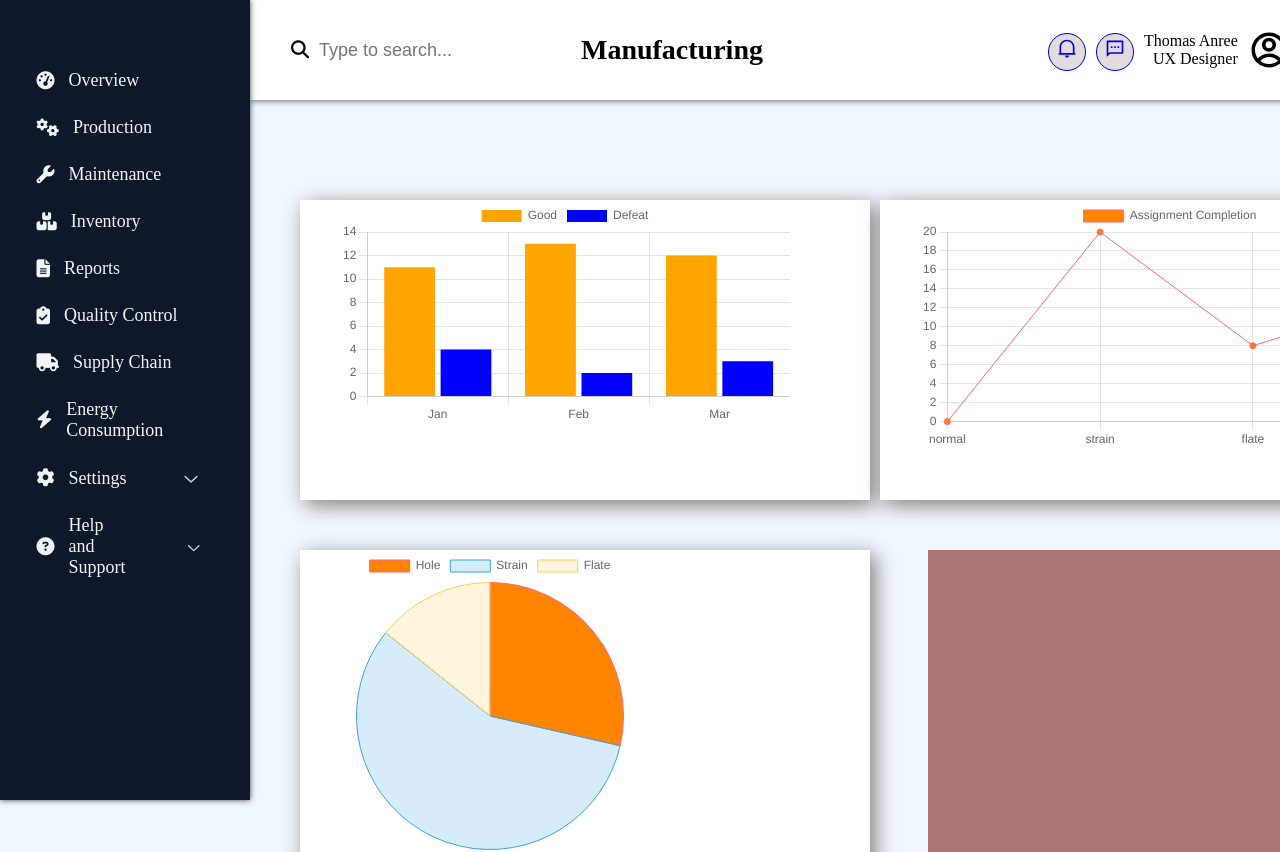
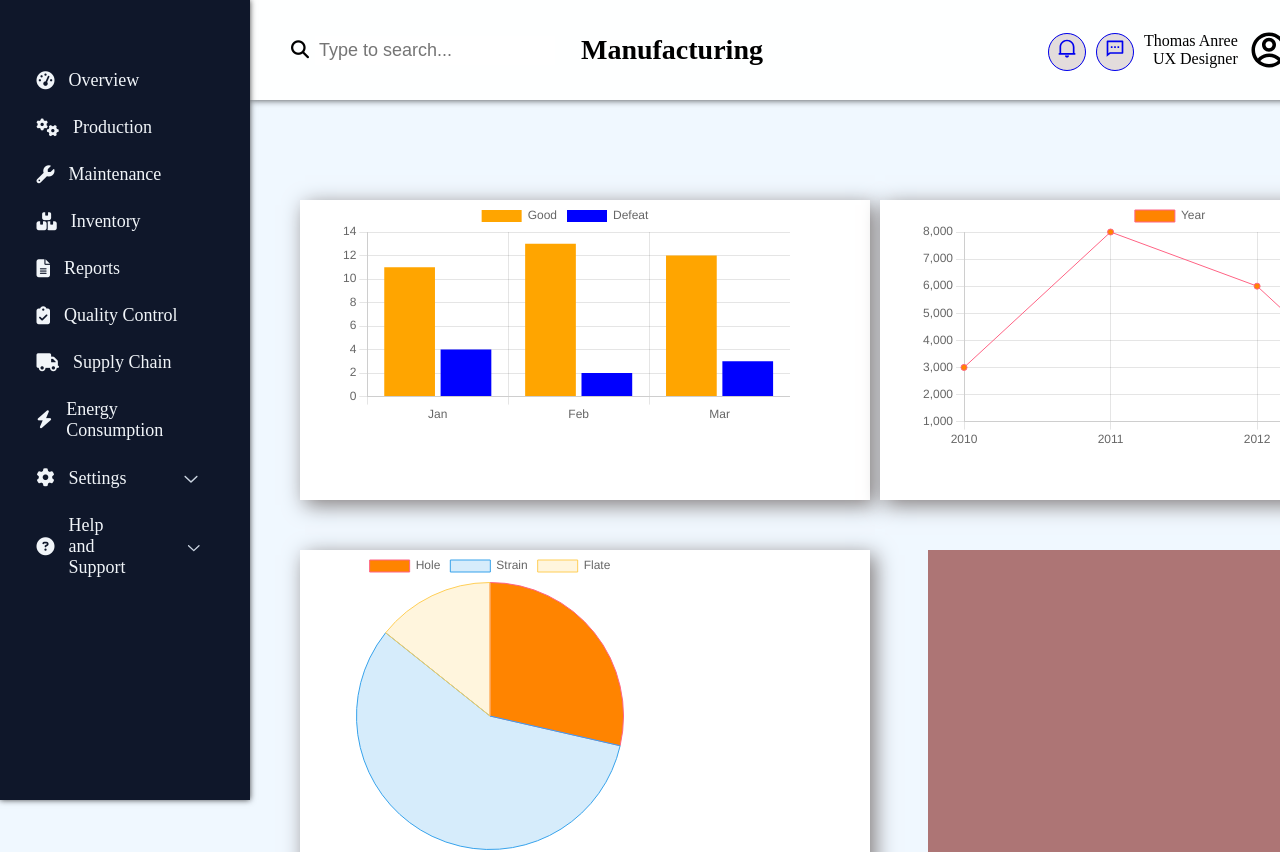
Before and after one commit to LansubTech2024/MES_Frontend, a React (Vite) app: page / in a window 1280 px wide. Shown: the top 852 px of the page. Built offline with nearby package versions, Linux system fonts and the light colour scheme.

Commit message:
add new feature

```diff
--- a/src/Components/Chart/Linechart.jsx
+++ b/src/Components/Chart/Linechart.jsx
@@ -15,11 +15,11 @@ PointElement
 )
 
 const data={
-  labels:["normal","strain","flate","hole"],
+  labels:["2010","2011","2012","2013"],
   datasets:[
     {
-      label: "Assignment Completion",
-      data: [0,20,8,13],
+      label: "Year",
+      data: [3000,8000,6000,1000],
       backgroundColor: [
         "rgba(255.99,132,0.2)",
 
```
